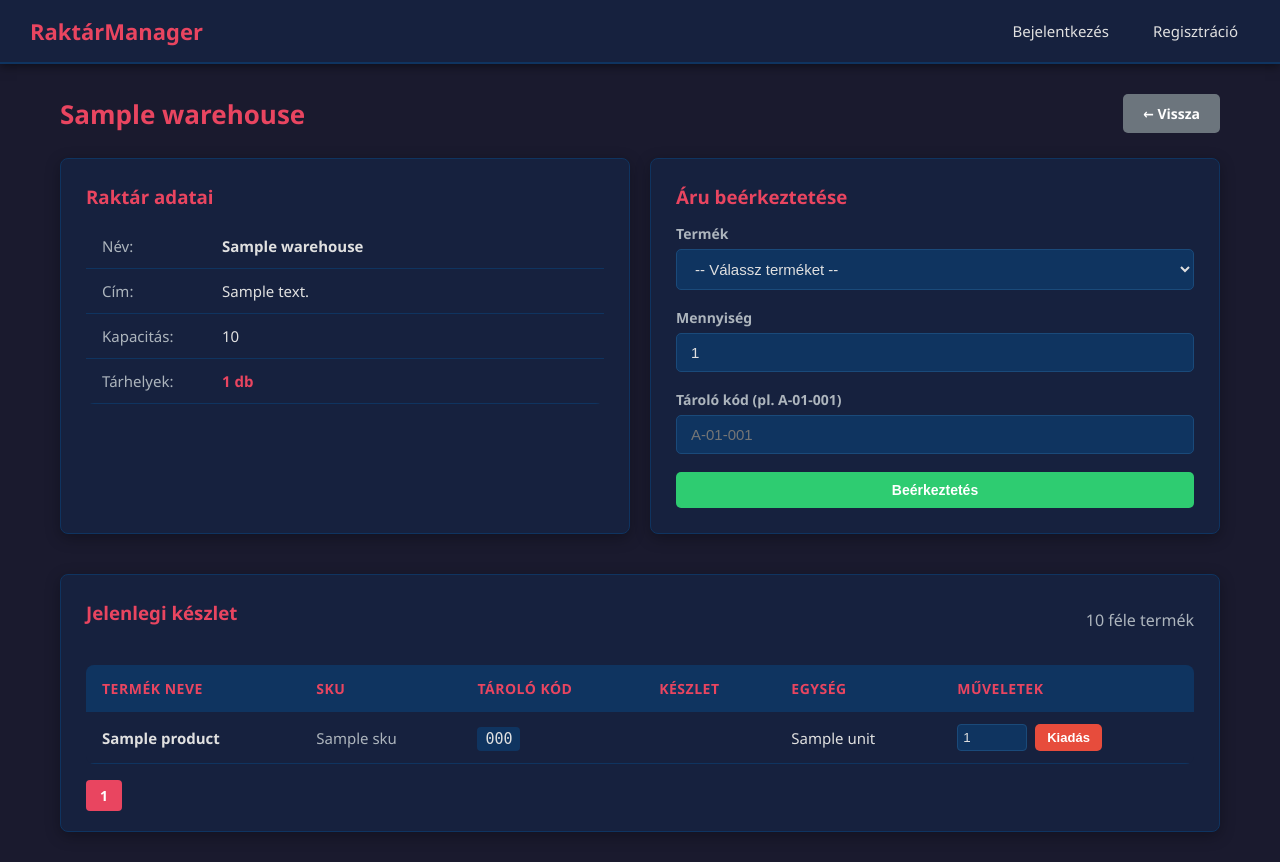
After one commit to IllesHUN/VEMISAB223RF_Rakt-r, a Flask app: template WebApp/templates/warehouse/detail.html in a window 1280 px wide. The commit adds this page. Run offline with Flask 3, Linux system fonts and the light colour scheme; the template is opened without the code that fills it: most values are stand-ins (such as "Sample title", 1, 10 or a date in 2020); parts of the project's set-up code (start-up, migrations or seed data) failed here and were passed over.

Commit message:
Added templates for Warehouse

```diff
--- a/WebApp/templates/products/list.html
+++ b/WebApp/templates/products/list.html
@@ -3,7 +3,7 @@
 
 {% block content %}
 <div class="page-header">
-    <h1>📋 Elérhető termékek</h1>
+    <h1>Elérhető termékek</h1>
 </div>
 
 <div class="card">
--- /dev/null
+++ b/WebApp/templates/warehouse/detail.html
@@ -0,0 +1,156 @@
+{% extends 'base.html' %}
+{% block title %}- {{ warehouse.name }}{% endblock %}
+
+{% block content %}
+<div class="page-header">
+    <h1>{{ warehouse.name }}</h1>
+    <a href="{{ url_for('warehouse_list') }}" class="btn btn-secondary">← Vissza</a>
+</div>
+
+<!-- Raktár adatok -->
+<div style="display: grid; grid-template-columns: 1fr 1fr; gap: 20px; margin-bottom: 20px;">
+    <div class="card">
+        <h3>Raktár adatai</h3>
+        <table style="background: transparent;">
+            <tbody>
+                <tr>
+                    <td style="color: #adb5bd; width: 120px;">Név:</td>
+                    <td><strong>{{ warehouse.name }}</strong></td>
+                </tr>
+                <tr>
+                    <td style="color: #adb5bd;">Cím:</td>
+                    <td>{{ warehouse.address or 'Nincs megadva' }}</td>
+                </tr>
+                <tr>
+                    <td style="color: #adb5bd;">Kapacitás:</td>
+                    <td>{{ warehouse.capacity or 'Nincs megadva' }}</td>
+                </tr>
+                <tr>
+                    <td style="color: #adb5bd;">Tárhelyek:</td>
+                    <td><strong style="color: #e94560;">{{ warehouse.locations|length }} db</strong></td>
+                </tr>
+            </tbody>
+        </table>
+    </div>
+
+    <!-- Áru beérkezés -->
+    <div class="card">
+        <h3>Áru beérkeztetése</h3>
+        <form method="POST" action="{{ url_for('warehouse_add_stock', warehouse_id=warehouse.id) }}">
+            <input type="hidden" name="csrf_token" value="{{ csrf_token() }}">
+            <div class="form-group">
+                <label>Termék</label>
+                <select name="product_id" required>
+                    <option value="">-- Válassz terméket --</option>
+                    {% for item in stock.items %}
+                        <option value="{{ item.product.id if item.product else '' }}">
+                            {{ item.product.name if item.product else 'Ismeretlen' }}
+                            (készlet: {{ item.quantity }} db)
+                        </option>
+                    {% endfor %}
+                    {% for product in all_products %}
+                        {% if product.id not in stock.items|map(attribute='product_id')|list %}
+                        <option value="{{ product.id }}">{{ product.name }} (új)</option>
+                        {% endif %}
+                    {% endfor %}
+                </select>
+            </div>
+            <div class="form-group">
+                <label>Mennyiség</label>
+                <input type="number" name="quantity" min="1" value="1" required>
+            </div>
+            <div class="form-group">
+                <label>Tároló kód (pl. A-01-001)</label>
+                <input type="text" name="location_code" placeholder="A-01-001">
+            </div>
+            <button type="submit" class="btn btn-success" style="width: 100%;">
+                Beérkeztetés
+            </button>
+        </form>
+    </div>
+</div>
+
+<!-- Készlet lista -->
+<div class="card">
+    <div class="page-header">
+        <h3>Jelenlegi készlet</h3>
+        <span style="color: #adb5bd;">{{ stock.total }} féle termék</span>
+    </div>
+
+    {% if stock.items %}
+    <table>
+        <thead>
+            <tr>
+                <th>Termék neve</th>
+                <th>SKU</th>
+                <th>Tároló kód</th>
+                <th>Készlet</th>
+                <th>Egység</th>
+                <th>Műveletek</th>
+            </tr>
+        </thead>
+        <tbody>
+            {% for item in stock.items %}
+            <tr>
+                <td><strong>{{ item.product.name if item.product else 'Ismeretlen' }}</strong></td>
+                <td style="color: #adb5bd;">{{ item.product.sku if item.product else '-' }}</td>
+                <td>
+                    <span style="background: #0f3460; padding: 3px 8px; border-radius: 4px; font-family: monospace;">
+                        {{ item.code }}
+                    </span>
+                </td>
+                <td>
+
+
+                </td>
+                <td>{{ item.product.unit if item.product else 'db' }}</td>
+                <td>
+                    <form method="POST" action="{{ url_for('warehouse_remove_stock', warehouse_id=warehouse.id) }}"
+                          style="display: inline-flex; gap: 8px; align-items: center;">
+                        <input type="hidden" name="csrf_token" value="{{ csrf_token() }}">
+                        <input type="hidden" name="product_id" value="{{ item.product_id }}">
+                        <input type="number" name="quantity" value="1" min="1" max="{{ item.quantity }}"
+                               style="width: 70px; padding: 5px; background: #0f3460; border: 1px solid #1a4a7a;
+                                      color: #e0e0e0; border-radius: 4px;">
+                        <button type="submit" class="btn btn-danger btn-sm"
+                                onclick="return confirm('Biztosan kiadod az árut?')">
+                            Kiadás
+                        </button>
+                    </form>
+                </td>
+            </tr>
+            {% endfor %}
+        </tbody>
+    </table>
+
+    <!-- Paginálás -->
+    <ul class="pagination">
+        {% if stock.has_prev %}
+        <li><a href="{{ url_for('warehouse_detail', warehouse_id=warehouse.id, page=stock.prev_num) }}">« Előző</a></li>
+        {% endif %}
+
+        {% for page_num in stock.iter_pages(left_edge=1, right_edge=1, left_current=2, right_current=2) %}
+            {% if page_num %}
+                {% if page_num == stock.page %}
+                <li><strong>{{ page_num }}</strong></li>
+                {% else %}
+                <li><a href="{{ url_for('warehouse_detail', warehouse_id=warehouse.id, page=page_num) }}">{{ page_num }}</a></li>
+                {% endif %}
+            {% else %}
+                <li>...</li>
+            {% endif %}
+        {% endfor %}
+
+        {% if stock.has_next %}
+        <li><a href="{{ url_for('warehouse_detail', warehouse_id=warehouse.id, page=stock.next_num) }}">Következő »</a></li>
+        {% endif %}
+    </ul>
+
+    {% else %}
+    <p style="color: #adb5bd; font-style: italic; padding: 20px 0;">
+        A raktár üres ඞ.
+    </p>
+    {% endif %}
+</div>
+
+{% endblock %}
```
Also changed, not shown: WebApp/templates/warehouse/list.html (added, +111 -0 lines).
